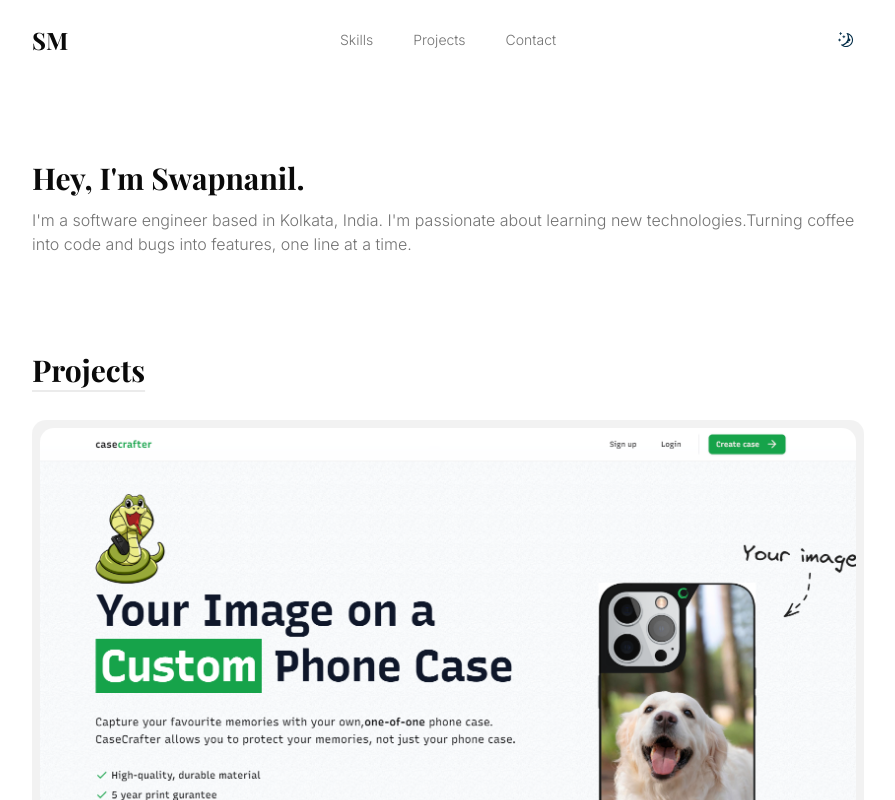
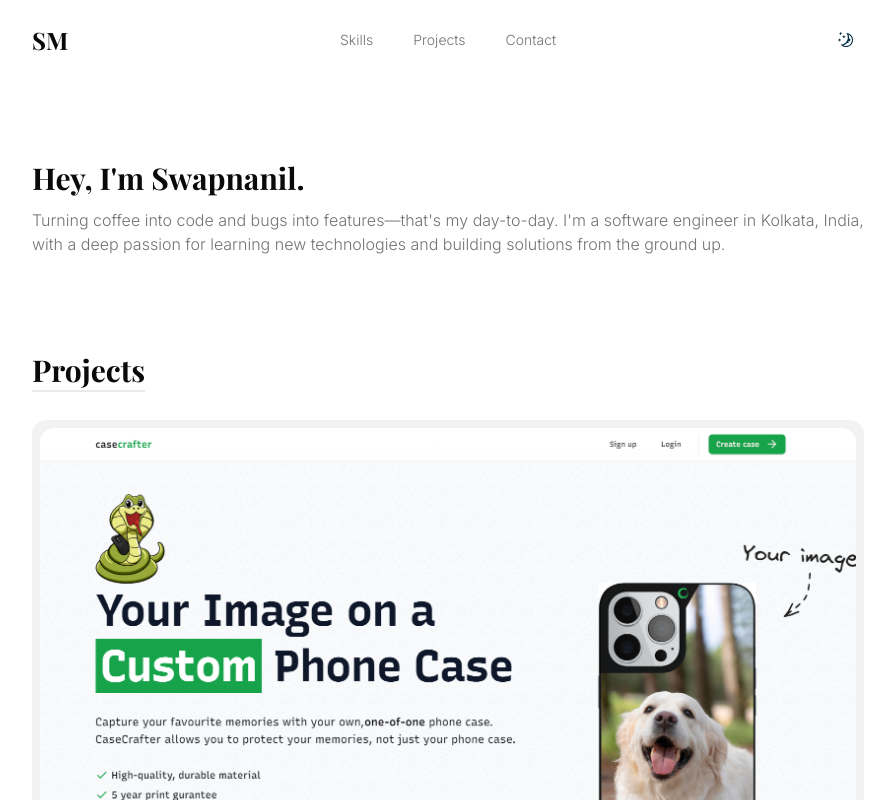
Before and after one commit to Swapnanil44/swapnanil-portfolio, a Next.js app: page / in a window 1280 px wide. Shown: the top 800 px of the page, without its empty margins (192-1087 px from the left). Built offline with nearby package versions, Linux system fonts and the light colour scheme; a web font is replaced by a local one.

Commit message:
update about

```diff
--- a/components/intro.tsx
+++ b/components/intro.tsx
@@ -7,9 +7,10 @@
       <div className="mt-2 flex-1 md:mt-0">
         <h1 className="title no-underline">Hey, I&#39;m Swapnanil.</h1>
         <p className="mt-3 font-light text-muted-foreground">
-          I&#39;m a software engineer based in Kolkata, India. I&#39;m
-          passionate about learning new technologies.Turning coffee into code
-          and bugs into features, one line at a time.
+          Turning coffee into code and bugs into features—that&#39;s my
+          day-to-day. I&#39;m a software engineer in Kolkata, India, with a deep
+          passion for learning new technologies and building solutions from the
+          ground up.
         </p>
       </div>
       {/* <div className='relative'>
```
